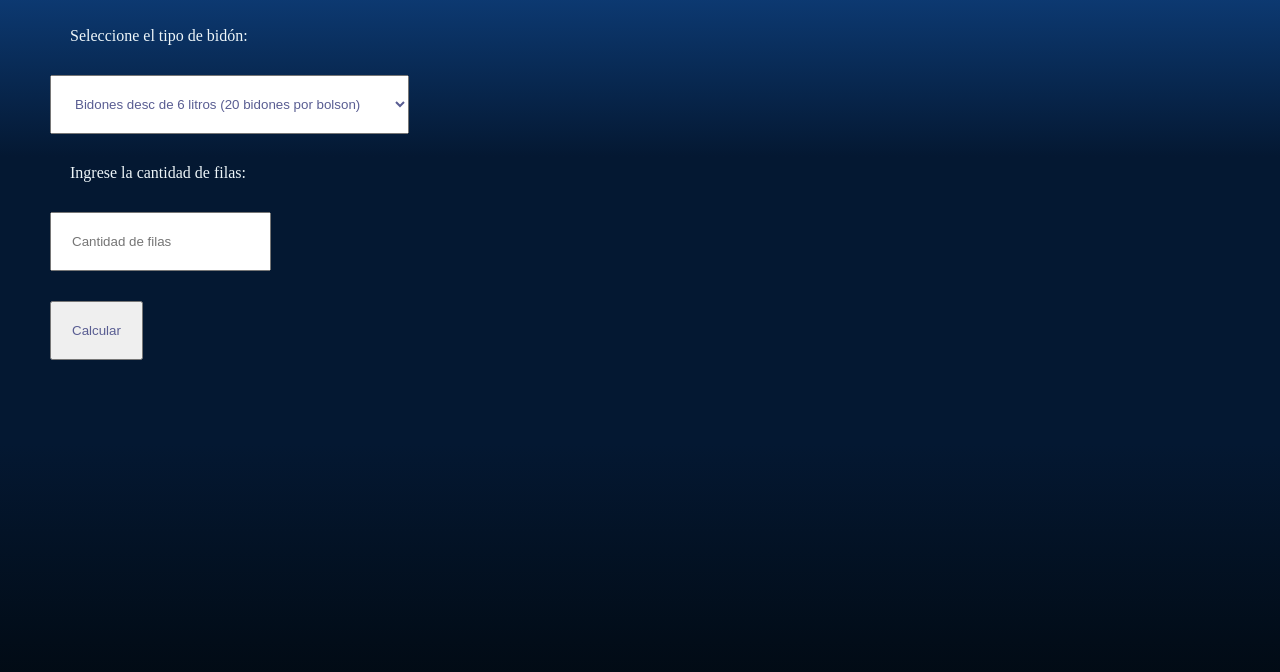
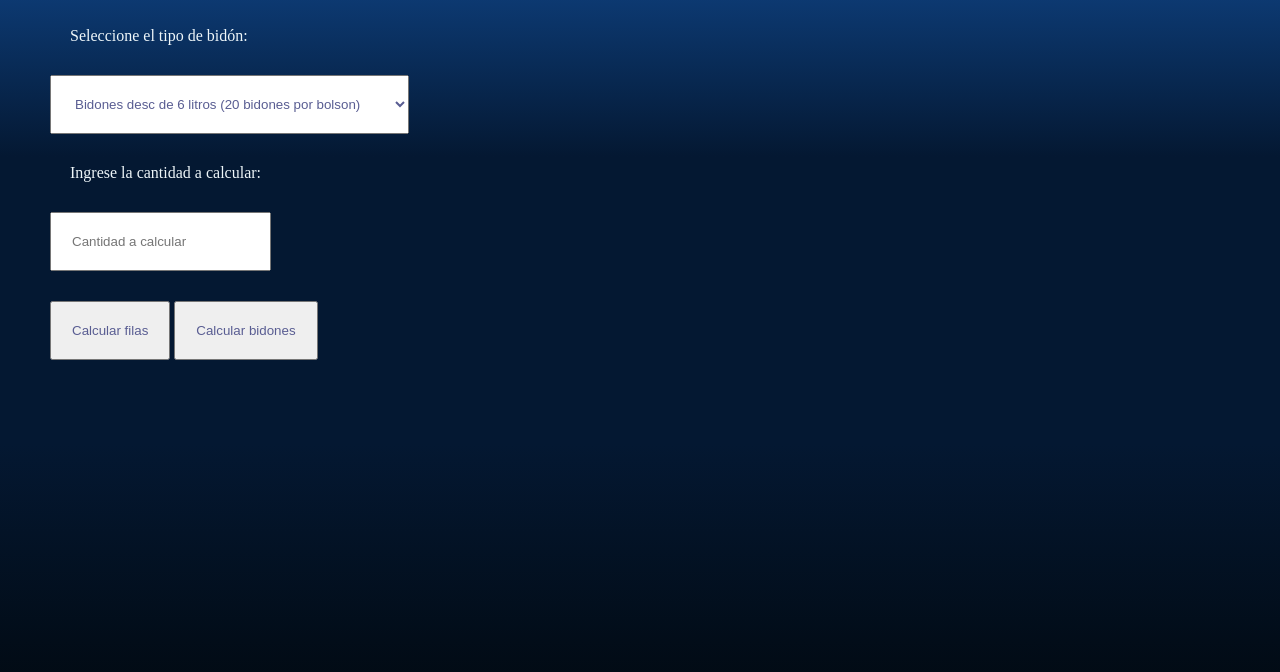
Before and after one commit to Juance124/calculadorawasserkarf.github.io, a plain HTML site: page index.html in a window 1280 px wide. Shown: the part 130-802 px from the top of the page. Drawn offline with Linux system fonts and the light colour scheme.

Commit message:
Update index.html

```diff
--- a/index.html
+++ b/index.html
@@ -24,10 +24,12 @@
         <option value="11">Bidones de pet 10 litros (5 bidones por bolson)</option>
     </select>
 
-    <label for="filas">Ingrese la cantidad de filas:</label>
-    <input type="number" id="filas" placeholder="Cantidad de filas" min="1">
+    <label for="filas">Ingrese la cantidad a calcular:</label>
+    <input type="number" id="cantidad" placeholder="Cantidad a calcular" min="1">
 
-    <button onclick="calcularBidones()">Calcular</button>
+    <button onclick="calcular(1)">Calcular filas</button>
+
+    <button onclick="calcular(2)">Calcular bidones</button>
 
     <h2 id="resultado"></h2>
 
```
